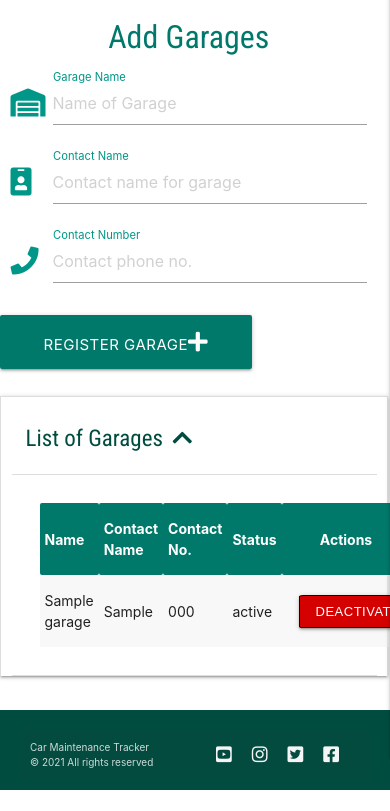
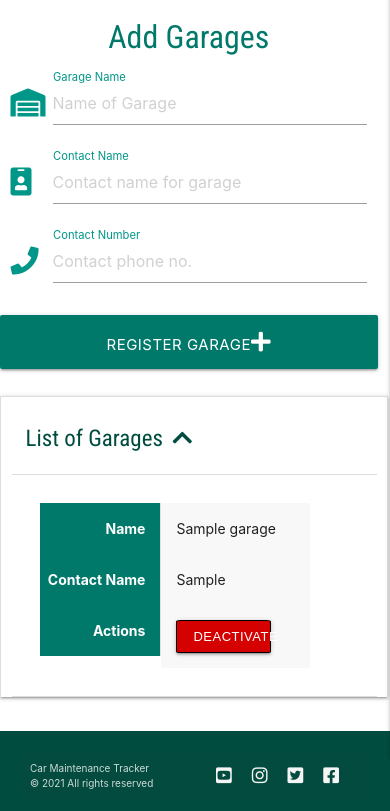
Before and after one commit to 31Amin/car_maintenance_tracker, a Flask app: page /add_garage in a window 390 px wide; the page is wider, and only the part inside the window is pictured. Shown: the part 146-957 px from the top of that part. Before the commit the page ends 936 px from the top of that part, so only its background shows below. Run offline with Flask 2, Linux system fonts and the light colour scheme; the visitor is signed in with stand-in values (Sample User, id 1); a database or web service that is not in the repository returns one stand-in record (values such as "Sample title"); some libraries are stand-ins or nearby versions.

Commit message:
adding responsive-table from materlize, push to live site to test on mobile device

```diff
--- a/templates/add_garage.html
+++ b/templates/add_garage.html
@@ -3,7 +3,7 @@
          <h3 class="teal-text text-darken-4 center-align text-shadow">Manage Garages</h3>
 
         <div class="row">
-            <form class="col s12 m6 offset-m3" method="POST" action="{{ url_for('add_garage') }}">
+            <form class="col s12 m10 offset-m1 l6 offset-l3" method="POST" action="{{ url_for('add_garage') }}">
                 <div class="row"></div>
                 <div class="row">
                      <h4 class="teal-text text-darken-2 center-align">Add Garages</h4>
@@ -33,27 +33,26 @@
                     </div>
                 </div>
                 <div class="row">
-                    <button type="submit" class="col s8 m8 offset-m2 btn-large teal darken-2">
+                    <button type="submit" class="col s12 m10 offset-m1 l6 offset-l3 btn-large teal darken-2">
                         Register Garage<i class="fas fa-plus"></i>
                     </button>
                 </div>
             </form>
             <div class="row"></div>
             <div class="row">
-                    <ul class="collapsible col s12 m6 offset-m3">
+                    <ul class="collapsible col s12 m10 offset-m1 l6 offset-l3">
                         <li class="active">
                             <div class="collapsible-header teal-text text-darken-4 center-align chevron">
                                 <h5>List of Garages <i class="fas fa-chevron-up chevron_icon"></i></h5>
                             </div>
                             <div class="collapsible-body">
 
-                                <table class="striped" >
+                                <table class="striped highlight responsive-table" >
                                     <thead>
                                         <tr class="teal darken-2 center-align white-text">
                                             <th>Name</th>
                                             <th>Contact Name</th>
-                                            <th>Contact No.</th>
-                                            <th>Status</th>
+                                            <th class="hide-on-small-only">Contact No.</th>
                                             <th class="center-align">Actions</th>
                                         </tr>
                                     </thead>
@@ -62,12 +61,7 @@
                                         <tr>
                                             <td >{{ garage.garage_name }}</td>
                                             <td>{{ garage.garage_contact }}</td>
-                                            <td>{{ garage.garage_phone }}</td>
-                                            {% if garage.garage_status == "active" %}
-                                                <td>{{ garage.garage_status }}</td>
-                                            {% else %}
-                                                <td><span class="red-text">{{ garage.garage_status }}</span></td>
-                                            {% endif %}
+                                            <td class="hide-on-small-only">{{ garage.garage_phone }}</td>
                                             {% if garage.garage_status == "active" %}
                                                 <td class="center-align">
                                                     <a href="{{ url_for('deactivate_garage', garage_id=garage._id) }}" class="btn-small red accent-4 act_deact_buttom">Deactivate</a>
```
